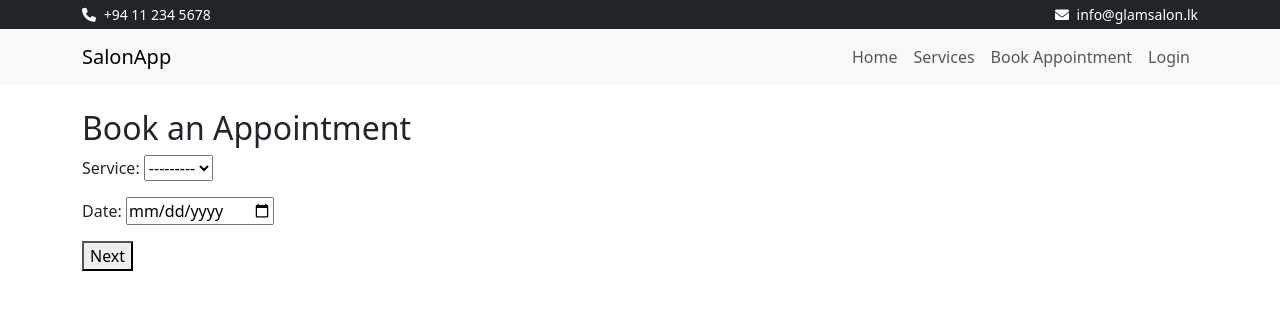
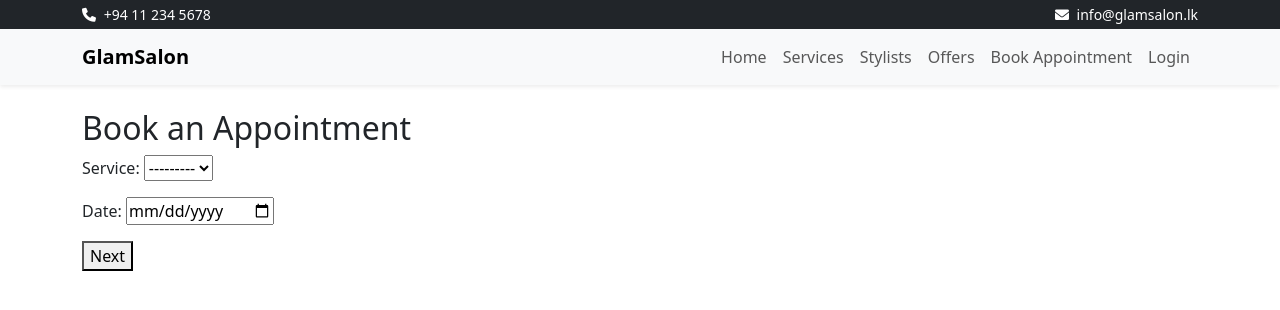
Before and after one commit to Tharushi-Perera/appointment_system, a Django app: page /book/ in a window 1280 px wide. Shown: the top 310 px of the page. Run offline with Django 3.2, Linux system fonts and the light colour scheme; the visitor is signed in with stand-in values (Sample User, id 1); data that the repository does not hold is empty.

Commit message:
Updated base.html with navbar

```diff
--- a/templates/base.html
+++ b/templates/base.html
@@ -21,18 +21,25 @@
 </div>
 
 <!-- ✅ Navbar -->
-<nav class="navbar navbar-expand-lg navbar-light bg-light">
+<nav class="navbar navbar-expand-lg navbar-light bg-light sticky-top shadow-sm">
   <div class="container">
-    <a class="navbar-brand" href="/">SalonApp</a>
-    <div class="collapse navbar-collapse">
+    <a class="navbar-brand fw-bold" href="/">GlamSalon</a>
+    <button class="navbar-toggler" type="button" data-bs-toggle="collapse" data-bs-target="#navbarNav">
+      <span class="navbar-toggler-icon"></span>
+    </button>
+    <div class="collapse navbar-collapse" id="navbarNav">
       <ul class="navbar-nav ms-auto">
         <li class="nav-item"><a class="nav-link" href="/">Home</a></li>
         <li class="nav-item"><a class="nav-link" href="/services/">Services</a></li>
-        <li class="nav-item"><a class="nav-link" href="{% url 'booking:book_appointment' %}">Book Appointment</a></li>
+        <li class="nav-item"><a class="nav-link" href="/stylists/">Stylists</a></li>
+        <li class="nav-item"><a class="nav-link" href="/offers/">Offers</a></li>
+        <li class="nav-item"><a class="nav-link" href="/book/">Book Appointment</a></li>
         <li class="nav-item"><a class="nav-link" href="/login/">Login</a></li>
       </ul>
     </div>
   </div>
+</nav>
+
 
 
 </nav>
```
